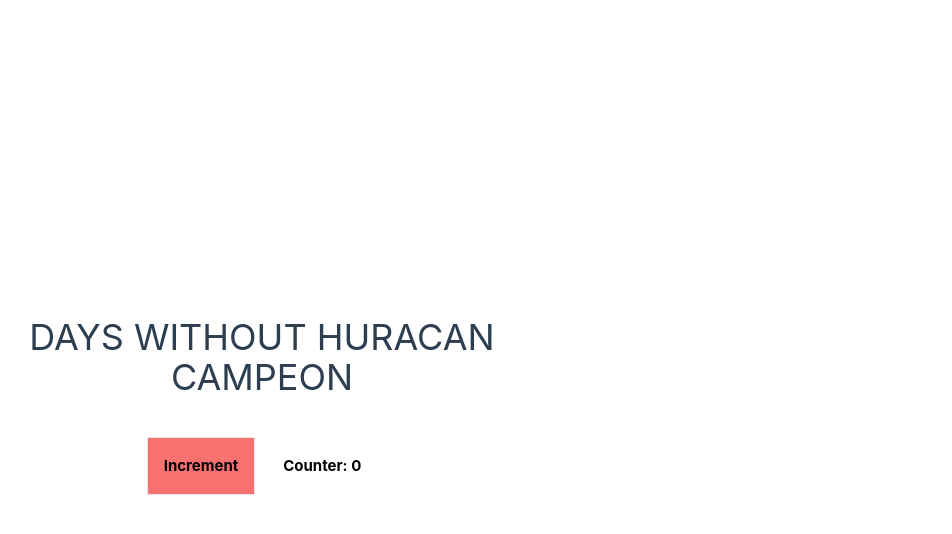
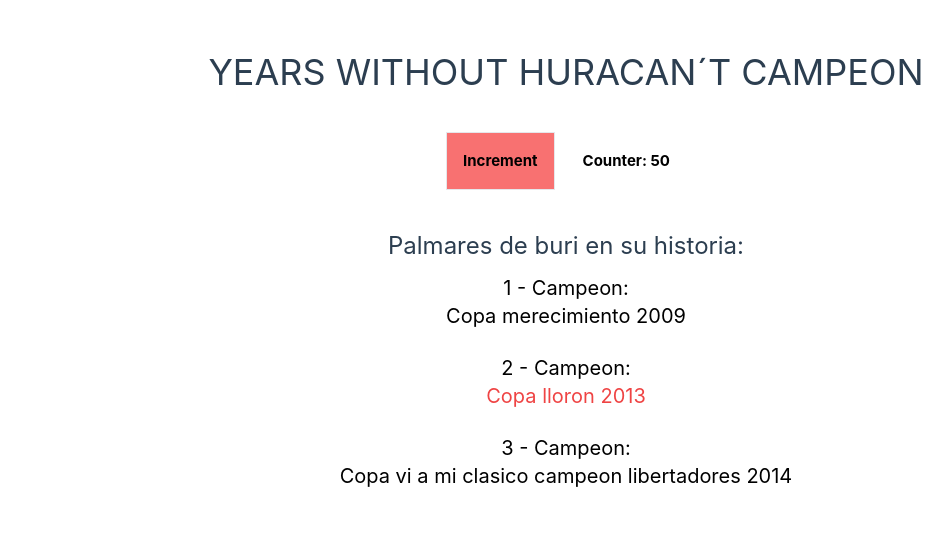
Before and after one commit to francofelicioni/vue-first-steps, a Vue app: page / in a window 1280 px wide. Shown: the top 534 px of the page, without its empty margins (74-1026 px from the left). Built offline with nearby package versions, Linux system fonts and the light colour scheme.

Commit message:
Practising with props

```diff
--- a/src/App.vue
+++ b/src/App.vue
@@ -1,11 +1,19 @@
 <script setup>
+import BlogPost from './components/BlogPost.vue';
 import Counter from './components/Counter.vue';
 </script>
 
 
 <template>
-  <div  class="">
-    <h1 class="mb-10 text-4xl m-3 text-center w-fit"> DAYS WITHOUT HURACAN CAMPEON</h1>
+  <div  class="flex flex-col justify-center items-center p-10">
+    <h1 class="mb-10 text-4xl m-3 text-center w-fit"> YEARS WITHOUT HURACAN´T CAMPEON</h1>
     <Counter />
   </div>
+
+  <div>
+    <h2 class="text-center text-2xl">Palmares de buri en su historia:</h2>
+    <BlogPost id='1' title="Campeon:" text="Copa merecimiento 2009" color/>
+    <BlogPost id='2' title="Campeon:" text="Copa lloron 2013" fontColor="red"/>
+    <BlogPost id='3' title="Campeon:" text="Copa vi a mi clasico campeon libertadores 2014"/>
+  </div>
 </template>
--- a/src/assets/main.css
+++ b/src/assets/main.css
@@ -1,27 +1,27 @@
 @import './base.css';
 
-#app {
+/* #app {
   max-width: 1280px;
   margin: 0 auto;
   padding: 2rem;
 
   font-weight: normal;
-}
+} */
 
-a,
+/* a,
 .green {
   text-decoration: none;
   color: hsla(160, 100%, 37%, 1);
   transition: 0.4s;
-}
+} */
 
-@media (hover: hover) {
+/* @media (hover: hover) {
   a:hover {
     background-color: hsla(160, 100%, 37%, 0.2);
   }
-}
+} */
 
-@media (min-width: 1024px) {
+/* @media (min-width: 1024px) {
   body {
     display: flex;
     place-items: center;
@@ -32,4 +32,4 @@
     grid-template-columns: 1fr 1fr;
     padding: 0 2rem;
   }
-}
+} */
--- /dev/null
+++ b/src/components/BlogPost.vue
@@ -0,0 +1,16 @@
+<script setup>
+    defineProps(['title', 'id', 'text', 'fontColor' ])
+</script>
+
+
+<template>
+    <div class="p-3 w-2/4 content-center m-auto">
+        <div class="flex flex-col align-center justify-center bg-white rounded">
+            <h5 class="text-black text-center text-xl">{{ id }} - {{title}}</h5>
+            <p :class="`text-${fontColor}-500`" class="text-black text-center text-xl">{{text}}</p>
+        </div>
+    </div>
+</template>
+
+<style>
+</style>
--- a/src/components/Counter.vue
+++ b/src/components/Counter.vue
@@ -1,6 +1,6 @@
 <script setup>
 import { ref } from 'vue';
-const counter = ref(0)
+const counter = ref(50)
 const increment = () => { counter.value++ }
 
 </script>
```
